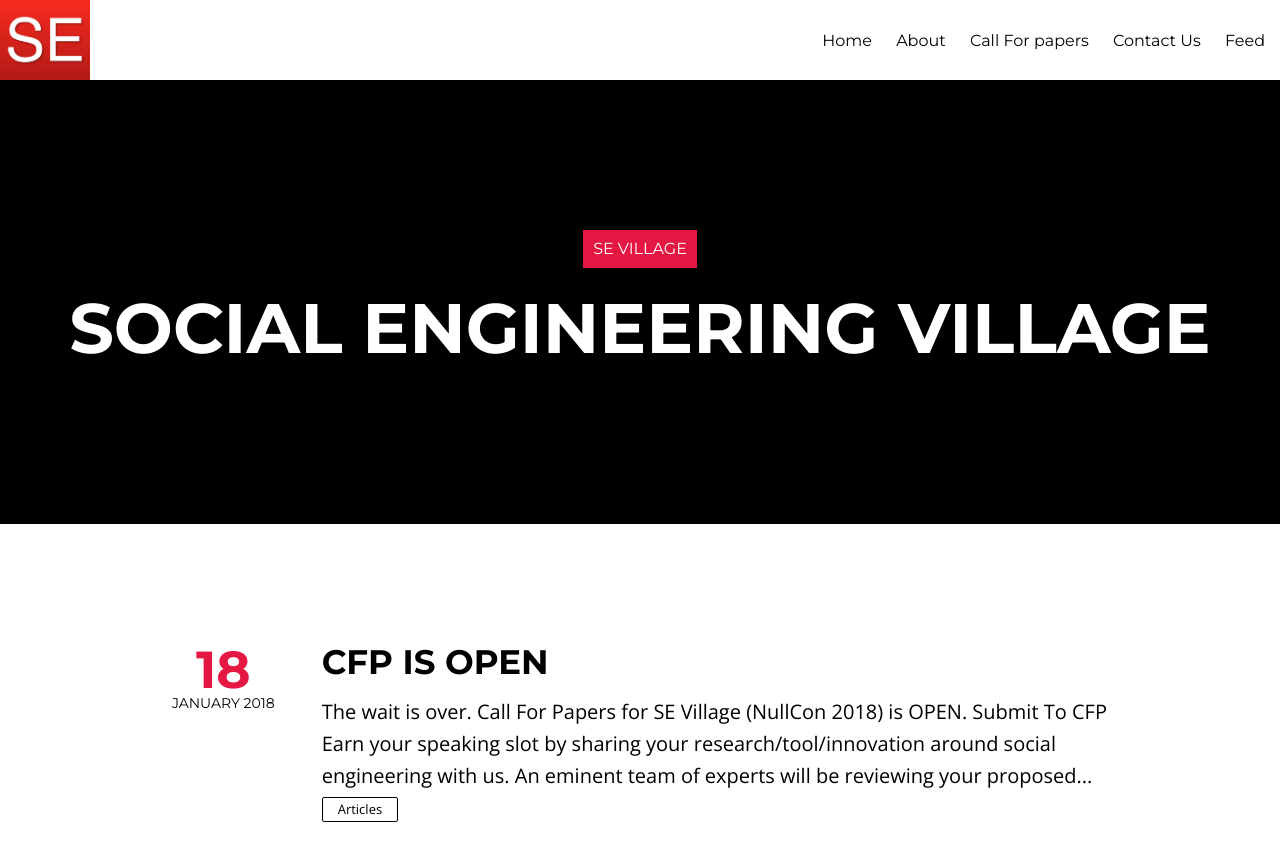
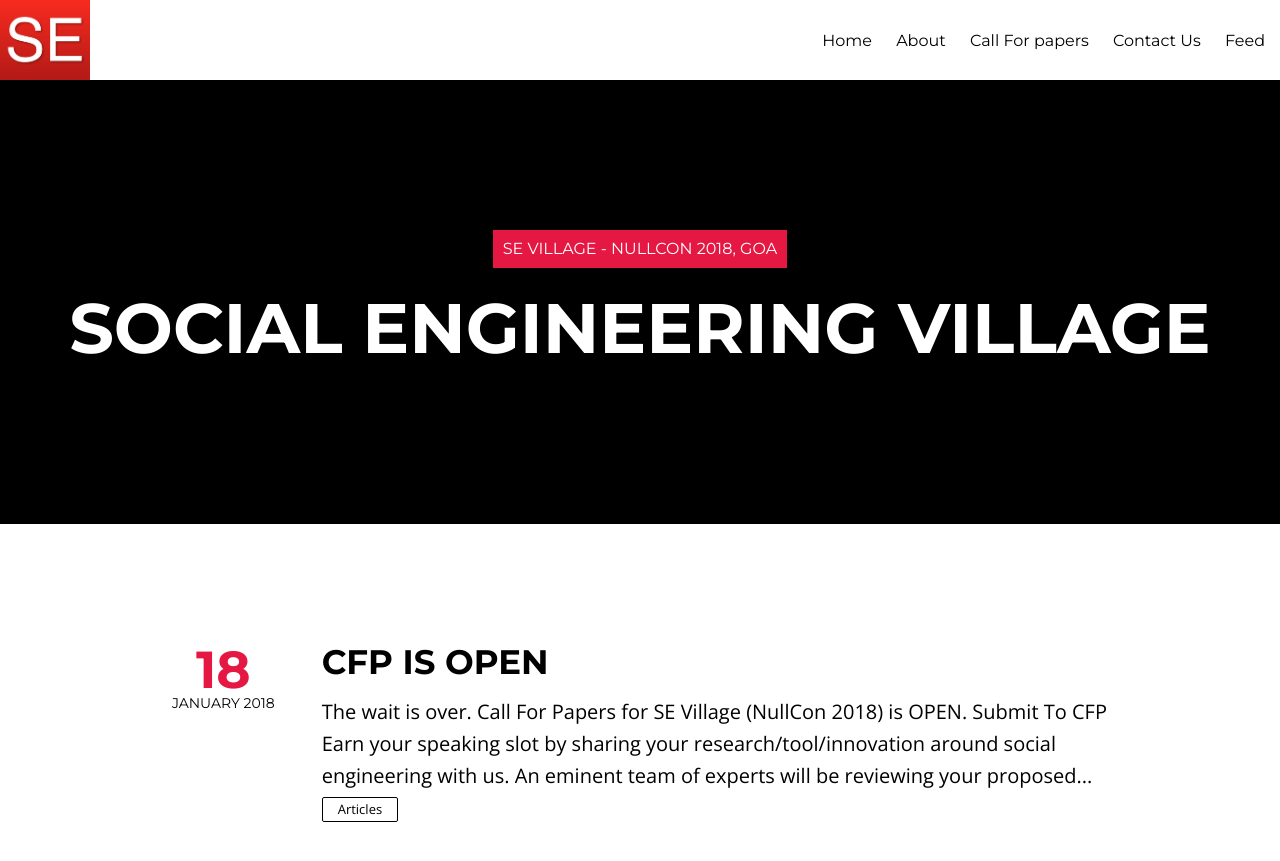
Before and after one commit to sevillage/sevillage, a Jekyll site: the page built from index.html, in a window 1280 px wide and 900 px high. Shown: the top 861 px of the window. Built offline with Jekyll 4.4.1, drawn with Linux system fonts in a browser that asks for light colours; nearby versions of some CDN libraries; the list of posts is cut into pages by our own code.

Commit message:
minor changes

```diff
--- a/_layouts/home.html
+++ b/_layouts/home.html
@@ -33,7 +33,7 @@
         <div class="notepad-site-head-bg"></div>
         <h1 class="notepad-blog-title">
             <span class="notepad-site-head-title-bg">
-                {{ site.title }}
+                SE Village - NullCon 2018, Goa
             </span>
         </h1>
         <h2 class="notepad-blog-description">Social Engineering Village</h2>
```
